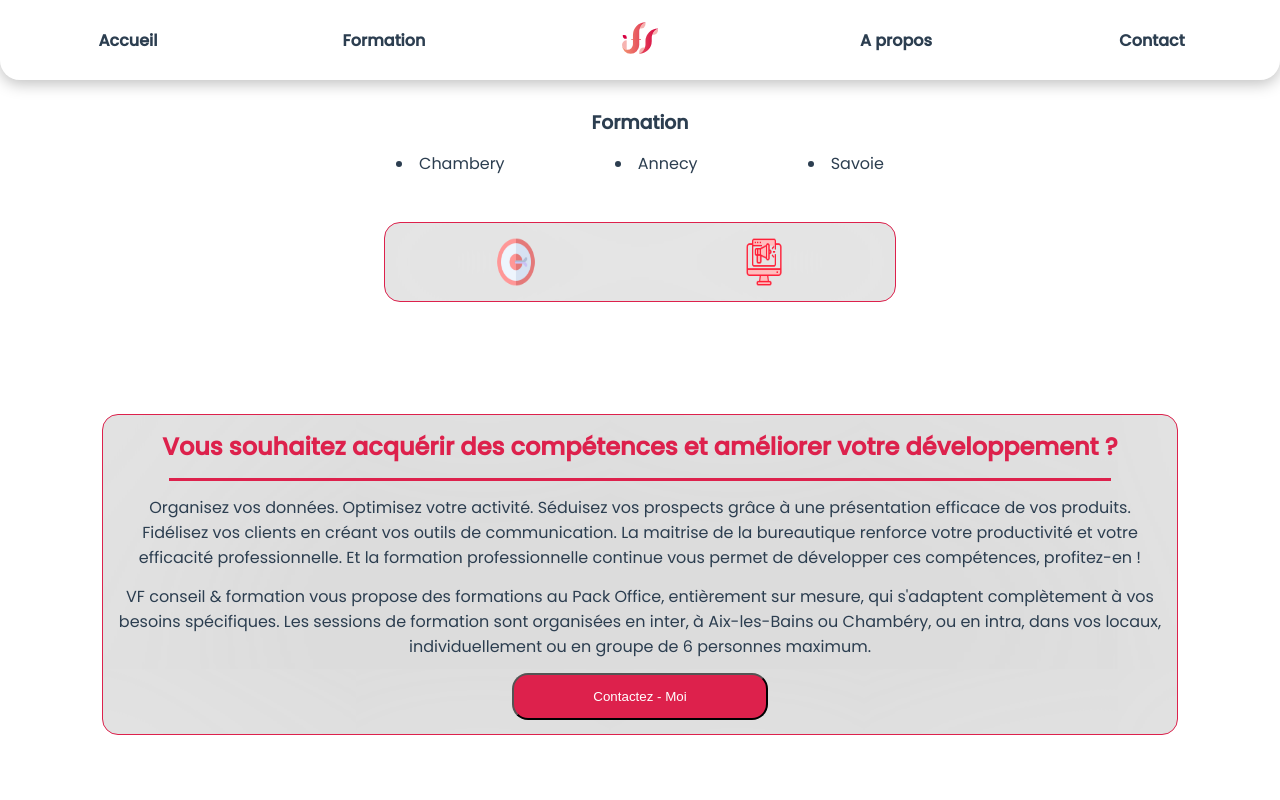
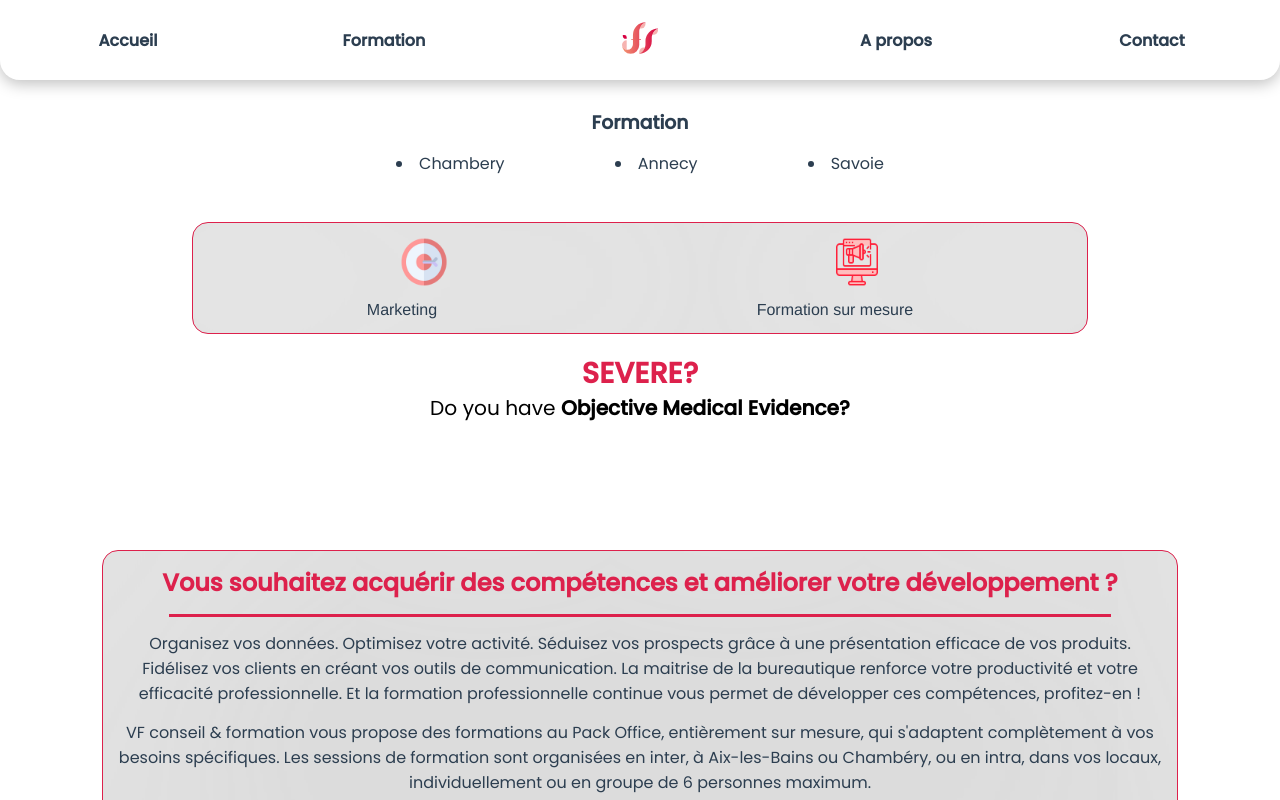
Before and after one commit to BabyDice/ifs, a Vue app: page /bureau in a window 1280 px wide. Shown: the top 800 px of the page. Built offline with nearby package versions, Linux system fonts and the light colour scheme.

Commit message:
try to fix slider issue

```diff
--- a/src/views/BureautiqueView.vue
+++ b/src/views/BureautiqueView.vue
@@ -9,13 +9,60 @@
             <li>Annecy</li>
             <li>Savoie</li>
           </div>
-          <div class="container__track__item__image">
+          <div class="container__track__item__imageTxt">
+            <div class="container__track__item__imageTxt__picture">
               <img src="@/assets/visuel_formation/icon/goal (1).png" alt="" />
 
               <img
                 src="@/assets/visuel_formation/icon/online-marketing-red.png"
                 alt=""
               />
+            </div>
+            <div class="container__track__item__imageTxt__sousTxt">
+              <p>Marketing</p>
+              <p>Formation sur mesure</p>
+            </div>
+          </div>
+          <div class="container__track__item__moovingTxt">
+            <ul>
+              <li>
+                <div class="container__track__item__moovingTxt__container">
+                  SUBSTANTIAL GAINFUL ACTIVITY<br />
+                  <span>Are you making more than <strong>$1,260?</strong></span>
+                </div>
+              </li>
+              <li>
+                <div class="container__track__item__moovingTxt__container">
+                  SEVERE?<br />
+                  <span
+                    >Do you have
+                    <strong>Objective Medical Evidence?</strong></span
+                  >
+                </div>
+              </li>
+              <li>
+                <div class="container__track__item__moovingTxt__container">
+                  MEETS LESTING<br />
+                  <span
+                    >Are you properly matched to your work description?</span
+                  >
+                </div>
+              </li>
+              <li>
+                <div class="container__track__item__moovingTxt__container">
+                  PRESENT RELATIVE WORK<br />
+                  <span
+                    >Are you properly matched to your work description?</span
+                  >
+                </div>
+              </li>
+              <li>
+                <div class="container__track__item__moovingTxt__container">
+                  OTHER WORK<br />
+                  <span>Can a Vocational Expert help you find other work?</span>
+                </div>
+              </li>
+            </ul>
           </div>
         </div>
       </aside>
@@ -110,6 +157,9 @@ h2 {
 
     &__item {
       width: 100%;
+      display: flex;
+      flex-direction: column;
+      justify-content: space-around;
 
       &__content {
         display: flex;
@@ -120,10 +170,10 @@ h2 {
         @include padGap;
       }
 
-      &__image {
+      &__imageTxt {
         // border: solid 2px yellow;
         display: flex;
-        flex-direction: row;
+        flex-flow: column wrap;
         justify-content: space-around;
         align-self: center;
         margin-top: 4vh;
@@ -133,17 +183,154 @@ h2 {
         background: rgba(203, 203, 203, 0.73);
         border-radius: 16px;
         border: $mainColor solid 1px;
-        width: 40vw;
+        min-width: 70vw;
+
+        &__picture {
+          display: flex;
+          flex-direction: row;
+          justify-content: space-around;
+          width: 100%;
 
           img {
-          width: 40px;
+            width: 3rem;
             height: 50px;
-          border: solide 2px red($color: #000000);
+          }
         }
 
-        & :nth-child(3) {
-          width: 40px;
-          height: 50px;
+        &__sousTxt {
+          display: flex;
+          justify-content: space-around;
+          flex-flow: row;
+          width: 100%;
+        }
+      }
+
+      &__moovingTxt {
+        // background-color: pink;
+        min-height: 80px;
+        margin: auto;
+        overflow: hidden;
+
+        position: relative;
+        width: 90%;
+        margin-top: 5vh;
+
+        ul {
+          list-style: none;
+          position: absolute;
+          left: 0px;
+          top: 0px;
+          width: 9000px;
+          transition: left 0.2s linear;
+          -moz-transition: left 0.2s linear;
+          -o-transition: left 0.2s linear;
+          -webkit-transition: left 0.2s linear;
+          animation: slide-animation 20s infinite;
+
+          li {
+            font-family: $fontfamilyMedium;
+            float: inline-start;
+            position: relative;
+            width: 500px;
+            // border: solid 3px black;
+            display: inline-block;
+            height: 200px;
+
+            /* Content */
+          }
+        }
+
+        ul:hover {
+          animation-play-state: paused;
+          animation-play-state: paused;
+        }
+
+        &__container {
+          color: $mainColor;
+          font-size: 1.8em;
+          font-weight: 900;
+          line-height: 1.1;
+          margin: 0 auto;
+          max-width: 550px;
+          min-height: 180px;
+          padding: 0;
+          text-align: center;
+
+          span {
+            color: black;
+            display: inline-block;
+            font-size: 70%;
+            font-weight: 300;
+            line-height: 1.2;
+          }
+        }
+      }
+
+      /*** target hooks ****/
+
+      @keyframes slide-animation {
+        0% {
+          opacity: 0;
+        }
+
+        2% {
+          opacity: 1;
+        }
+
+        20% {
+          left: 0px;
+          opacity: 1;
+        }
+
+        22.5% {
+          opacity: 0.6;
+        }
+
+        25% {
+          left: -600px;
+          opacity: 1;
+        }
+
+        45% {
+          left: -600px;
+          opacity: 1;
+        }
+
+        47.5% {
+          opacity: 0.6;
+        }
+
+        50% {
+          left: -1200px;
+          opacity: 1;
+        }
+
+        70% {
+          left: -1200px;
+          opacity: 1;
+        }
+
+        72.5% {
+          opacity: 0.6;
+        }
+
+        75% {
+          left: -1800px;
+          opacity: 1;
+        }
+
+        95% {
+          opacity: 1;
+        }
+
+        98% {
+          left: -1800px;
+          opacity: 0;
+        }
+
+        100% {
+          left: 0px;
+          opacity: 0;
         }
       }
     }
@@ -312,6 +499,40 @@ h2 {
             height: 50px;
           }
         }
+
+        &__moovingTxt {
+          display: flex;
+          align-items: center;
+          min-height: 80px;
+          margin-top: 3vh;
+          overflow: hidden;
+          position: relative;
+          width: 600px;
+
+          ul {
+            list-style: none;
+            position: absolute;
+            left: 0px;
+            top: 0px;
+            right: 0px;
+            width: calc(600px * 5);
+            transition: left 0.2s linear;
+            -moz-transition: left 0.2s linear;
+            -o-transition: left 0.2s linear;
+            -webkit-transition: left 0.2s linear;
+
+            li {
+              font-family: $fontfamilyRegular;
+              float: inline-start;
+              position: relative;
+              width: 600px;
+              display: inline-block;
+              height: 200px;
+
+              /* Content */
+            }
+          }
+        }
       }
     }
 
```
Also changed, not shown: src/views/FormationView.vue (+16 -54 lines). Lines whose indentation alone changed are shown as unchanged.
